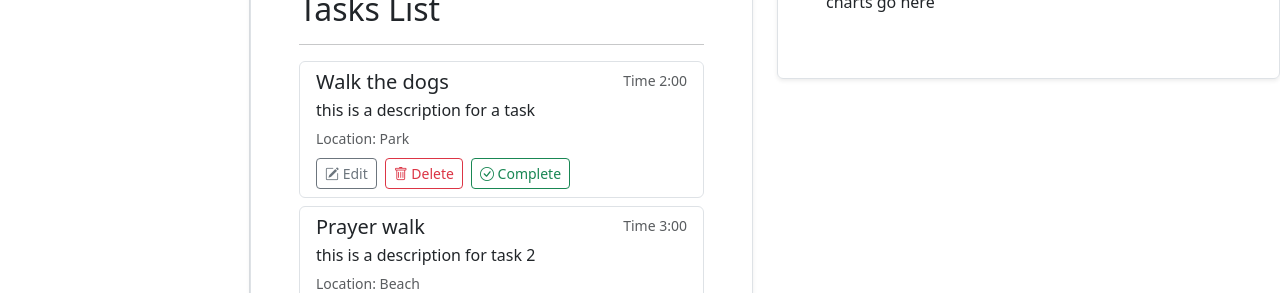
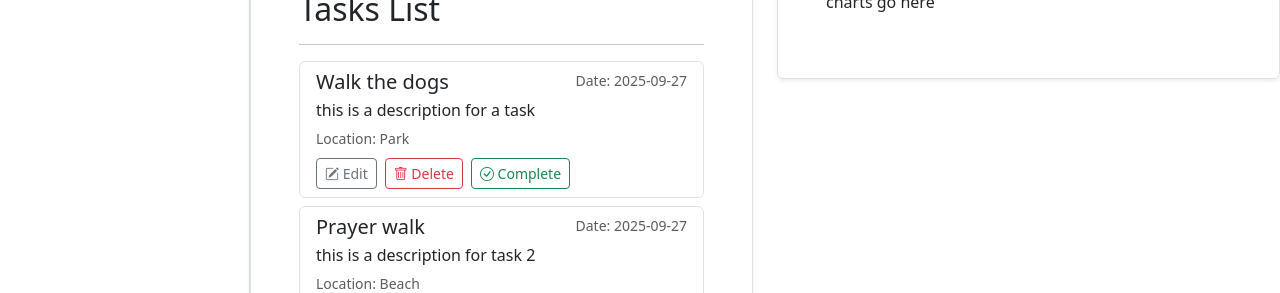
Before and after one commit to Jasonbayf-97/task-forge, an Angular app in the folder project-app/: page /in-progress in a window 1280 px wide. Shown: the part 355-648 px from the top of the page. Built offline with nearby package versions, Linux system fonts and the light colour scheme.

Commit message:
Updating data to display accordingly

```diff
--- a/project-app/src/app/task-progress/task-progress.html
+++ b/project-app/src/app/task-progress/task-progress.html
@@ -12,7 +12,7 @@
     <div class="list-group-item" aria-current="true">
       <div class="d-flex w-100 justify-content-between">
         <h5 class="mb-1">{{ task.title }}</h5>
-        <small class="text-muted">Time {{ task.time }}</small>
+        <small class="text-muted">Date: {{ task.date }}</small>
       </div>
       <p class="mb-1">{{ task.description }}</p>
       <small class="text-muted">Location: {{ task.location }}</small>
--- a/project-app/src/shared/components/task-modal/task-modal.html
+++ b/project-app/src/shared/components/task-modal/task-modal.html
@@ -57,14 +57,14 @@
               }
             </div>
             <div class="mb-3">
-              <label for="dueDate" class="form-label">Due Date</label>
+              <label for="date" class="form-label">Due Date</label>
               <input
                 type="date"
                 class="form-control"
-                id="dueDate"
-                formControlName="dueDate"
+                id="date"
+                formControlName="date"
               />
-              @if(f['dueDate'].invalid && f['dueDate'].touched) {
+              @if(f['date'].invalid && f['date'].touched) {
               <span class="text-danger">Due date is required</span>
               }
             </div>
--- a/project-app/src/shared/components/task-modal/task-modal.ts
+++ b/project-app/src/shared/components/task-modal/task-modal.ts
@@ -25,7 +25,7 @@ export class TaskModal {
     this.form = this.fb.group({
       title: ['', Validators.required],
       description: ['', Validators.required],
-      dueDate: ['', Validators.required],
+      date: ['', Validators.required],
       location: ['', Validators.required],
     });
   }
--- a/project-app/src/shared/interface/task.interface.ts
+++ b/project-app/src/shared/interface/task.interface.ts
@@ -1,6 +1,6 @@
 export interface ITask {
   title: string;
   description: string;
-  time: string;
+  date: string;
   location: string;
 }
--- a/project-app/src/shared/mock/task.mock.ts
+++ b/project-app/src/shared/mock/task.mock.ts
@@ -2,13 +2,13 @@ export const TASK_MOCK = [
   {
     title: 'Walk the dogs',
     description: 'this is a description for a task',
-    time: '2:00',
+    date: '2025-09-27',
     location: 'Park',
   },
   {
     title: 'Prayer walk',
     description: 'this is a description for task 2',
-    time: '3:00',
+    date: '2025-09-27',
     location: 'Beach',
   },
 ];
```
